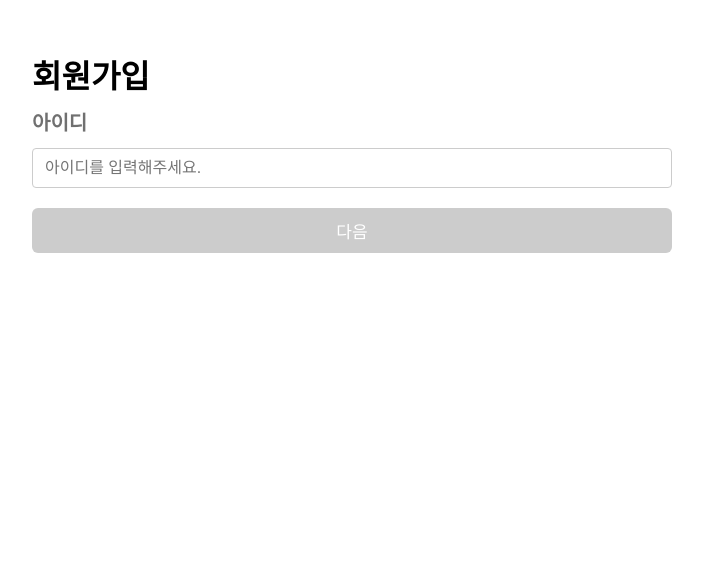
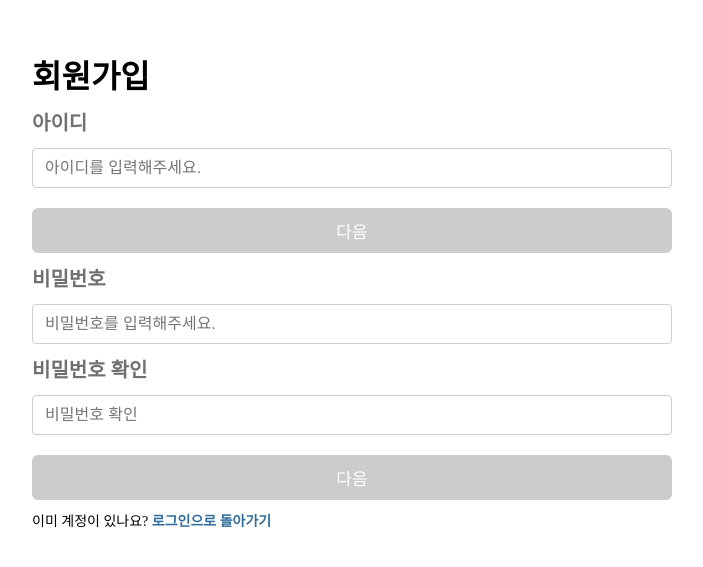
Before and after one commit to 37-dive-sopt-web/ChaeyeongYi, a React (Vite) app in the folder Week4/Homework/signup-project/: page /signup in a window 1280 px wide. Shown: the part 109-676 px from the top of the page, without its empty margins (288-991 px from the left). Built offline with nearby package versions, Linux system fonts and the light colour scheme; no server answers.

Commit message:
feat: 회원가입 비밀번호까지

```diff
--- a/Week4/Homework/signup-project/package.json
+++ b/Week4/Homework/signup-project/package.json
@@ -15,6 +15,7 @@
     "axios": "^1.13.2",
     "react": "^19.2.0",
     "react-dom": "^19.2.0",
+    "react-icons": "^5.5.0",
     "react-router": "^7.9.5"
   },
   "devDependencies": {
--- a/Week4/Homework/signup-project/src/components/SignUp/StepId.tsx
+++ b/Week4/Homework/signup-project/src/components/SignUp/StepId.tsx
@@ -14,6 +14,7 @@ const StepId = ({ value, setValue, onNext }: StepIdProps) => {
         placeholder="아이디를 입력해주세요."
         inputState={value}
         setInputState={setValue}
+        type="text"
       />
       <Button buttonText="다음" onClick={onNext} isOk={value !== ""} />
     </>
--- a/Week4/Homework/signup-project/src/components/SignUp/StepPassword.tsx
+++ b/Week4/Homework/signup-project/src/components/SignUp/StepPassword.tsx
@@ -1,3 +1,4 @@
+import { useState } from "react";
 import InputContainer from "../common/InputContainer";
 import Button from "../common/Button";
 
@@ -8,6 +9,7 @@ type StepPasswordProps = {
 };
 
 const StepPassword = ({ value, setValue, onNext }: StepPasswordProps) => {
+  const [checkPassword, setCheckPassword] = useState<string>("");
   return (
     <>
       <InputContainer
@@ -16,7 +18,17 @@ const StepPassword = ({ value, setValue, onNext }: StepPasswordProps) => {
         inputState={value}
         setInputState={setValue}
       />
-      <Button buttonText="다음" onClick={onNext} isOk={value !== ""} />
+      <InputContainer
+        title="비밀번호 확인"
+        placeholder="비밀번호 확인"
+        inputState={checkPassword}
+        setInputState={setCheckPassword}
+      />
+      <Button
+        buttonText="다음"
+        onClick={onNext}
+        isOk={checkPassword !== "" && value === checkPassword}
+      />
     </>
   );
 };
--- a/Week4/Homework/signup-project/src/components/common/Button.tsx
+++ b/Week4/Homework/signup-project/src/components/common/Button.tsx
@@ -28,6 +28,10 @@ export const ButtonWrapper = styled.button`
   &:disabled {
     background-color: #cccccc;
     cursor: default;
+    &:hover {
+      background-color: #cccccc;
+      transition: none;
+    }
   }
 
   &:hover {
--- a/Week4/Homework/signup-project/src/components/common/InputContainer.tsx
+++ b/Week4/Homework/signup-project/src/components/common/InputContainer.tsx
@@ -1,7 +1,7 @@
 import type { ChangeEvent } from "react";
 import styled from "@emotion/styled";
 
-type InputContainerProps = {
+type InputContainerProps = React.InputHTMLAttributes<HTMLInputElement> & {
   title: string;
   placeholder: string;
   inputState: string;
--- a/Week4/Homework/signup-project/src/pages/SignUp.tsx
+++ b/Week4/Homework/signup-project/src/pages/SignUp.tsx
@@ -1,62 +1,48 @@
 import styled from "@emotion/styled";
-import { postSignup } from "../apis/login";
+// import { postSignup } from "../apis/login";
 import { useState } from "react";
+import { Link } from "react-router";
 import type { SignupRequestType } from "../types/auth";
 import StepId from "../components/SignUp/StepId";
 import StepPassword from "../components/SignUp/StepPassword";
+// import { useFunnel } from "../hooks/useFunnel";
+import { useFunnel } from "../hooks/useFunnel";
 
 const SignUp = () => {
-  const [step, setStep] = useState(0);
-  const [userInfo, setUserInfo] = useState<SignupRequestType>({
+  const [step, setStep] = useState<"아이디"|"비밀번호"|"개인정보">("아이디");
+  const [signUpData, setSignUpData] = useState<SignupRequestType>({
     username: "",
     password: "",
     name: "",
     email: "",
     age: 0,
   });
-
-  const ChangeNext = () => {
-    setStep((prev) => prev + 1);
-  };
+  // const { Funnel, Step, setStep, currentStep } = useFunnel("아이디");
 
   const setValue = (key: string, value: string | number) => {
-    setUserInfo({
-      ...userInfo,
+    setSignUpData((prev) => ({
+      ...prev,
       [key]: value,
-    });
+    }));
   };
-
-  const steps = [
-    <StepId
-      value={userInfo.username}
-      setValue={(value) => setValue("username", value)}
-      onNext={ChangeNext}
-    />,
-    <StepPassword
-      value={userInfo.password}
-      setValue={(value) => setValue("password", value)}
-      onNext={ChangeNext}
-    />,
-  ];
 
   return (
     <SignUpLayout>
       <h1>회원가입</h1>
-      {/* {step === 1 && (
       <StepId
-          value={userInfo.username}
+        value={signUpData.username}
         setValue={(value) => setValue("username", value)}
-          onNext={ChangeNext}
+        onNext={() => setStep("비밀번호")}
       />
-      )}
-      {step === 2 && (
       <StepPassword
-          value={userInfo.password}
+        value={signUpData.password}
         setValue={(value) => setValue("password", value)}
-          onNext={ChangeNext}
+        onNext={() => setStep("개인정보")}
       />
-      )} */}
-      {steps[step]}
+      <span>
+        이미 계정이 있나요?{" "}
+        <BackToLogin to="/login">로그인으로 돌아가기</BackToLogin>
+      </span>
     </SignUpLayout>
   );
 };
@@ -80,6 +66,16 @@ export const SignUpLayout = styled.div`
   > h1 {
     font-size: 3.2rem;
   }
+  > span {
+    font-size: 1.4rem;
+  }
+`;
+
+export const BackToLogin = styled(Link)`
+  color: #326c9b;
+  text-decoration: none;
+  font-weight: 600;
+  cursor: pointer;
 `;
 
 export const ButtonWrapper = styled.div`
```
Also changed, not shown: Week4/Homework/signup-project/src/pages/Home.tsx (+6 -6 lines), 1 other file (tests, documents, lock files or other folders). Lines whose indentation alone changed are shown as unchanged.
